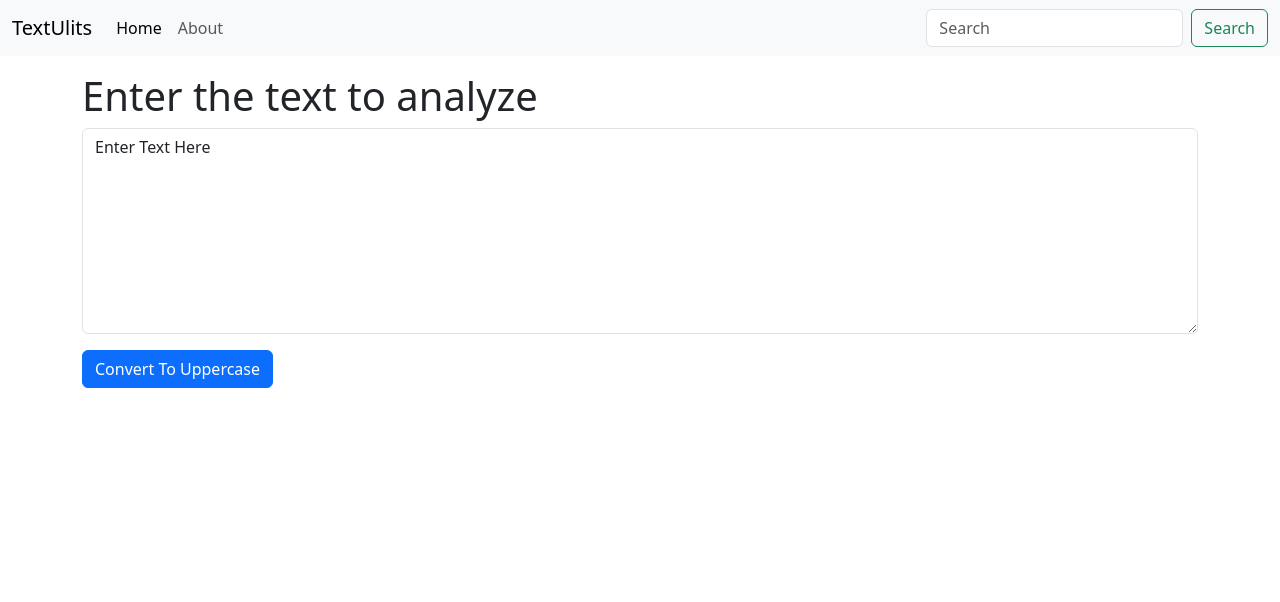
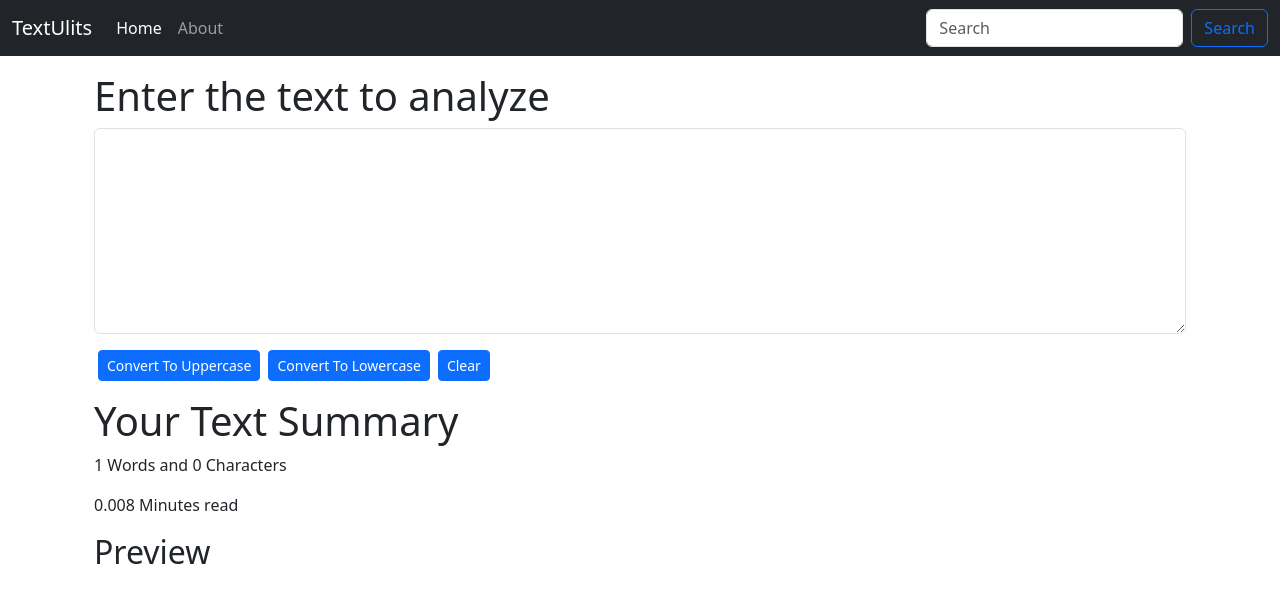
Before and after one commit to shubhamptdr/textutils, a React (Create React App) app: page / in a window 1280 px wide. Shown: the top 602 px of the page. Built offline with nearby package versions, Linux system fonts and the light colour scheme.

Commit message:
complete toLower & clear

```diff
--- a/src/components/Navbar.js
+++ b/src/components/Navbar.js
@@ -3,7 +3,7 @@
 
 export default function Navbar(props) {
   return (
-    <nav className="navbar navbar-expand-lg bg-body-tertiary">
+    <nav className="navbar navbar-expand-lg  navbar-dark bg-dark">
       <div className="container-fluid">
         <a className="navbar-brand" href="/">
           {props.title}
@@ -39,7 +39,7 @@
               placeholder="Search"
               aria-label="Search"
             />
-            <button className="btn btn-outline-success" type="submit">
+            <button className="btn btn-outline-primary" type="submit">
               Search
             </button>
           </form>
--- a/src/components/TextForm.js
+++ b/src/components/TextForm.js
@@ -6,13 +6,27 @@
     let newText = text.toUpperCase();
     setText(newText);
   };
+
+  const handelLoClick = () => {
+    // console.log("Uppercase was clicked" + text);
+    let newText = text.toLowerCase();
+    setText(newText);
+  };
+
+  const handelClearClick = () => {
+    let newText = "";
+    setText(newText);
+  };
+
   const handleOnChange = (event) => {
     // console.log("On change");
     setText(event.target.value);
   };
-  const [text, setText] = useState("Enter Text Here");
+
+  const [text, setText] = useState("");
   return (
-    <div>
+    <>
+      <div className="container">
         <h1>{props.heading}</h1>
         <div className="mb-3">
           <textarea
@@ -23,9 +37,29 @@
             rows="8"
           ></textarea>
         </div>
-      <button className="btn btn-primary" onClick={handelUpClick}>
+        <button className="btn btn-primary mx-1 btn-sm" onClick={handelUpClick}>
           Convert To Uppercase
         </button>
+        <button className="btn btn-primary mx-1 btn-sm" onClick={handelLoClick}>
+          Convert To Lowercase
+        </button>
+        <button
+          className="btn btn-primary mx-1 btn-sm"
+          onClick={handelClearClick}
+        >
+          Clear
+        </button>
       </div>
+
+      <div className="container my-3">
+        <h1>Your Text Summary</h1>
+        <p>
+          {text.split(" ").length} Words and {text.length} Characters
+        </p>
+        <p>{0.008 * text.split(" ").length} Minutes read</p>
+        <h2>Preview</h2>
+        <p>{text}</p>
+      </div>
+    </>
   );
 }
```
Lines whose indentation alone changed are shown as unchanged.
